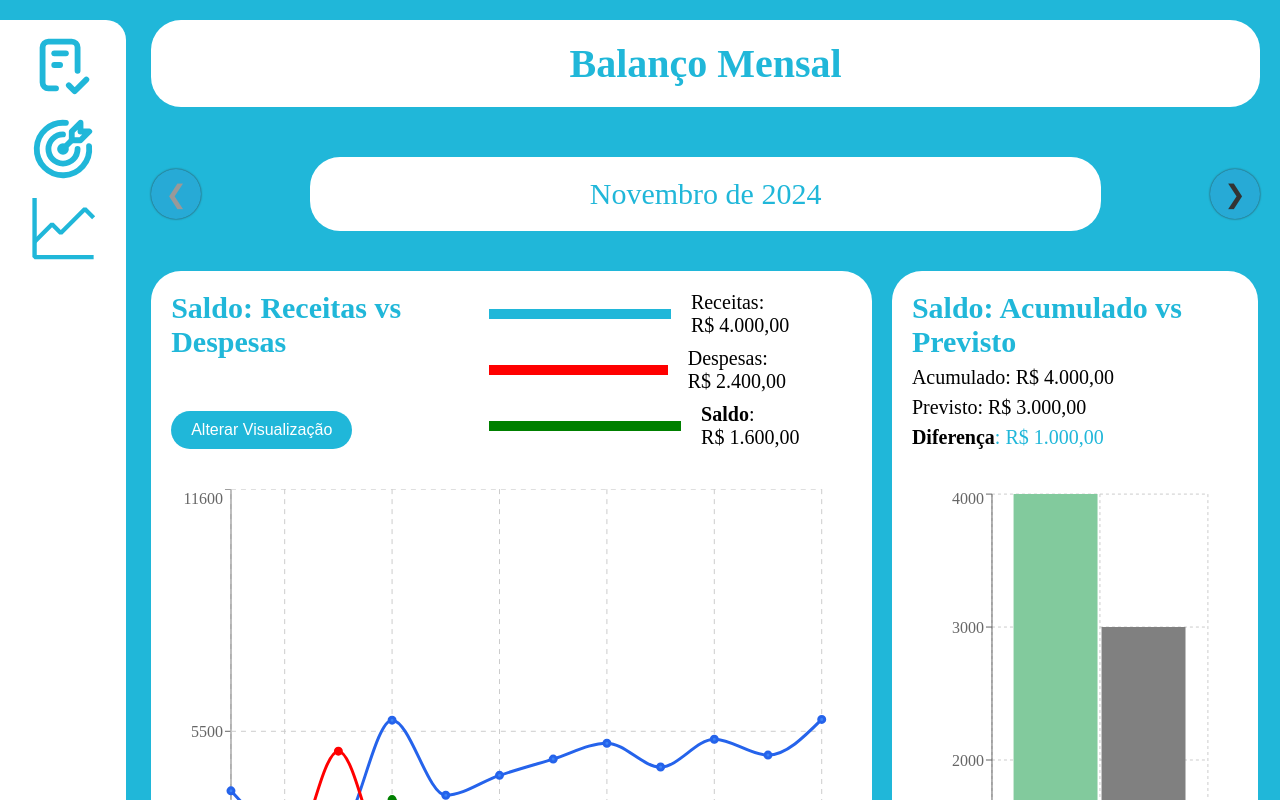
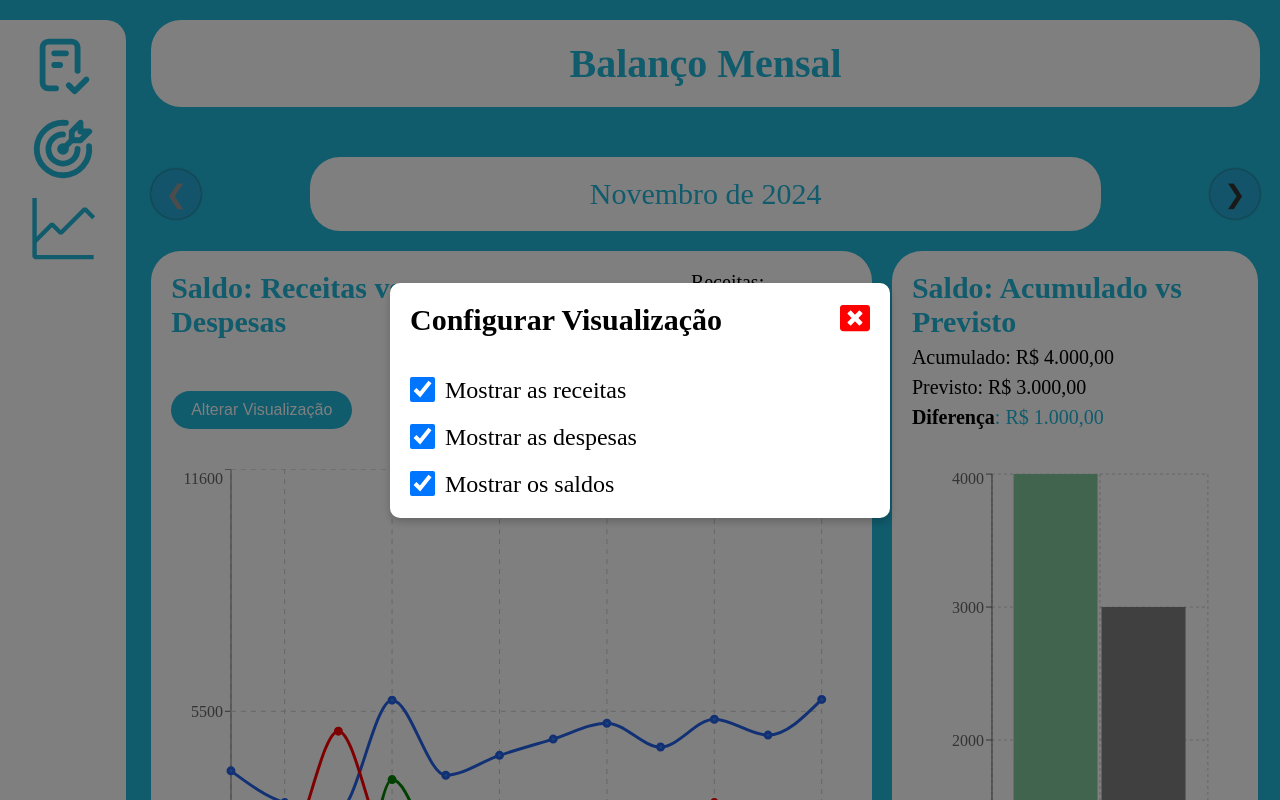
Before and after one commit to CaioMiranda12/project-poupador, a React (Create React App) app: page / in a window 1280 px wide. Both pictures are taken after a click on the button "Alterar Visualização". Shown: the top 800 px of the page. Built offline with nearby package versions, Linux system fonts and the light colour scheme.

Commit message:
fixing saldo: receita vs despesa graph

```diff
--- a/package.json
+++ b/package.json
@@ -6,6 +6,7 @@
     "@testing-library/jest-dom": "^5.17.0",
     "@testing-library/react": "^13.4.0",
     "@testing-library/user-event": "^13.5.0",
+    "prop-types": "^15.8.1",
     "react": "^18.3.1",
     "react-dom": "^18.3.1",
     "react-elastic-carousel": "^0.11.5",
--- a/src/components/SaldoLeftArea/index.jsx
+++ b/src/components/SaldoLeftArea/index.jsx
@@ -1,3 +1,4 @@
+import PropTypes from 'prop-types';
 import {
   ResponsiveContainer,
   XAxis,
@@ -10,7 +11,7 @@ import {
 
 import saldoReceitasDespesas from '../../services/SaldoReceitasDespesas.json';
 
-export function SaldoLeftArea() {
+export function SaldoLeftArea({ showReceitas, showDespesas, showSaldo }) {
   const { productSales } = saldoReceitasDespesas;
 
   const newProductSales = productSales.map((item) => ({
@@ -38,6 +39,8 @@ export function SaldoLeftArea() {
 
         <Tooltip />
 
+        {/* Mostrar Receitas apenas se showReceitas for true */}
+        {showReceitas && (
           <Line
             type="monotone"
             dataKey="Receitas"
@@ -46,7 +49,10 @@ export function SaldoLeftArea() {
             stackId="1"
             strokeWidth={3}
           />
+        )}
 
+        {/* Mostrar Despesas apenas se showDespesas for true */}
+        {showDespesas && (
           <Line
             type="monotone"
             dataKey="Despesas"
@@ -55,7 +61,10 @@ export function SaldoLeftArea() {
             stackId="1"
             strokeWidth={3}
           />
+        )}
 
+        {/* Mostrar Saldo apenas se showSaldo for true */}
+        {showSaldo && (
           <Line
             type="monotone"
             dataKey="Saldo"
@@ -64,7 +73,14 @@ export function SaldoLeftArea() {
             stackId="1"
             strokeWidth={3}
           />
+        )}
       </LineChart>
     </ResponsiveContainer>
   );
 }
+
+SaldoLeftArea.propTypes = {
+  showReceitas: PropTypes.bool.isRequired,
+  showDespesas: PropTypes.bool.isRequired,
+  showSaldo: PropTypes.bool.isRequired,
+};
--- a/src/pages/MensalBalance/index.jsx
+++ b/src/pages/MensalBalance/index.jsx
@@ -1,5 +1,6 @@
 import { useRef, useState } from 'react';
 import Carousel from 'react-elastic-carousel';
+import { FaWindowClose } from 'react-icons/fa';
 import { TbTargetArrow, TbChecklist } from 'react-icons/tb';
 import { VscGraphLine } from 'react-icons/vsc';
 
@@ -24,6 +25,10 @@ import {
   GraphInfo,
   SaldoText,
   GraphShowContainer,
+  PopUpContainer,
+  PopUp,
+  TopPopUp,
+  BottomPopUp,
 } from './styles';
 
 export function MensalBalance() {
@@ -35,22 +40,51 @@ export function MensalBalance() {
 
   const DateProductSales = productSales.map((item) => item.name);
 
+  const [isPopupVisible, setIsPopupVisible] = useState(false);
+
+  const [showReceitas, setShowReceitas] = useState(true);
+  const [showDespesas, setShowDespesas] = useState(true);
+  const [showSaldo, setShowSaldo] = useState(true);
+
+  const [currentIndex, setCurrentIndex] = useState(0);
   const [selectedDate, setSelectedDate] = useState(productSales[0].name);
   const [receitaMensal, setReceitaMensal] = useState(productSales[0].Receitas);
   const [despesaMensal, setDespesaMensal] = useState(productSales[0].Despesas);
 
-  const findSelectedDate = productSales.find(
-    (item) => item.name === selectedDate,
-  );
+  const togglePopup = () => {
+    setIsPopupVisible((prev) => !prev);
+  };
+
+  const handleReceitasChange = () => setShowReceitas((prev) => !prev);
+  const handleDespesasChange = () => setShowDespesas((prev) => !prev);
+  const handleSaldoChange = () => setShowSaldo((prev) => !prev);
 
   const carouselRef = useRef(null);
 
-  function handleButtonNextDate() {
-    setReceitaMensal(findSelectedDate.Receitas);
-    setDespesaMensal(findSelectedDate.Despesas);
+  const handleMonthChange = (newDate) => {
+    const selectedData = productSales.find((item) => item.name === newDate);
+    if (selectedData) {
+      setReceitaMensal(selectedData.Receitas);
+      setDespesaMensal(selectedData.Despesas);
+      setSelectedDate(newDate);
+    }
+  };
 
-    console.log(findSelectedDate.Receitas);
-  }
+  const handlePreviousMonth = () => {
+    if (currentIndex > 0) {
+      const newIndex = currentIndex - 1;
+      setCurrentIndex(newIndex);
+      const newDate = DateProductSales[newIndex];
+      handleMonthChange(newDate);
+    }
+  };
+
+  const handleNextMonth = (currentItem) => {
+    const newIndex = currentItem.index;
+    setCurrentIndex(newIndex);
+    const newDate = DateProductSales[newIndex];
+    handleMonthChange(newDate);
+  };
 
   const totalAcumulado = dataRight.reduce(
     (acc, item) => item.acumulado + acc,
@@ -93,7 +127,8 @@ export function MensalBalance() {
           itemsToShow={1}
           pagination={false}
           ref={carouselRef}
-          onNextEnd={handleButtonNextDate}
+          onPrevEnd={handlePreviousMonth}
+          onNextEnd={handleNextMonth}
         >
           {DateProductSales.map((item) => (
             <Item>{formatDate(item)}</Item>
@@ -105,7 +140,7 @@ export function MensalBalance() {
             <GraphInfo>
               <LeftPart>
                 <h3>Saldo: Receitas vs Despesas</h3>
-                <button>Alterar Visualização</button>
+                <button onClick={togglePopup}>Alterar Visualização</button>
               </LeftPart>
 
               <RightPart>
@@ -138,9 +173,54 @@ export function MensalBalance() {
             </GraphInfo>
 
             <GraphShowContainer>
-              <SaldoLeftArea />
+              <SaldoLeftArea
+                showReceitas={showReceitas}
+                showDespesas={showDespesas}
+                showSaldo={showSaldo}
+              />
             </GraphShowContainer>
           </GraphItem>
+
+          {isPopupVisible && (
+            <PopUpContainer className="popup-overlay">
+              <PopUp className="popup">
+                <TopPopUp>
+                  <h3>Configurar Visualização</h3>
+                  <button onClick={togglePopup}>
+                    <FaWindowClose size={30} color="red" />
+                  </button>
+                </TopPopUp>
+                <BottomPopUp>
+                  <label>
+                    <input
+                      type="checkbox"
+                      checked={showReceitas}
+                      onChange={handleReceitasChange}
+                    />
+                    Mostrar as receitas
+                  </label>
+
+                  <label>
+                    <input
+                      type="checkbox"
+                      checked={showDespesas}
+                      onChange={handleDespesasChange}
+                    />
+                    Mostrar as despesas
+                  </label>
+
+                  <label>
+                    <input
+                      type="checkbox"
+                      checked={showSaldo}
+                      onChange={handleSaldoChange}
+                    />
+                    Mostrar os saldos
+                  </label>
+                </BottomPopUp>
+              </PopUp>
+            </PopUpContainer>
+          )}
 
           <GraphItem>
             <GraphInfo>
--- a/src/pages/MensalBalance/styles.js
+++ b/src/pages/MensalBalance/styles.js
@@ -92,7 +92,7 @@ export const Item = styled.div`
 `;
 
 export const GraphsContainer = styled.div`
-  margin-top: 40px;
+  margin-top: 20px;
 
   display: grid;
   grid-template-columns: 65% 33%;
@@ -179,3 +179,69 @@ export const GraphShowContainer = styled.div`
   width: 100%;
   padding: 20px 0;
 `;
+
+export const PopUpContainer = styled.div`
+  position: fixed;
+  top: 0;
+  left: 0;
+  width: 100vw;
+  height: 100vh;
+  background: rgba(0, 0, 0, 0.5);
+  display: flex;
+  align-items: center;
+  justify-content: center;
+  z-index: 1000;
+`;
+
+export const PopUp = styled.div`
+  background: white;
+  padding: 20px;
+  border-radius: 10px;
+  box-shadow: 0 4px 8px rgba(0, 0, 0, 0.2);
+  width: 500px;
+  text-align: left;
+
+  input {
+    width: 25px;
+    height: 25px;
+  }
+
+  label {
+    font-size: 24px;
+    display: flex;
+    gap: 10px;
+  }
+`;
+
+export const TopPopUp = styled.div`
+  display: flex;
+  align-items: center;
+  justify-content: space-between;
+
+  margin-bottom: 40px;
+
+  h3 {
+    font-size: 30px;
+    font-weight: bold;
+  }
+
+  button {
+    background-color: transparent;
+    border: none;
+    cursor: pointer;
+
+    &:hover {
+      opacity: 0.8;
+    }
+
+    &:active {
+      opacity: 0.6;
+    }
+  }
+`;
+
+export const BottomPopUp = styled.div`
+  display: flex;
+  flex-direction: column;
+  gap: 20px;
+`;
--- a/src/services/SaldoReceitasDespesas.json
+++ b/src/services/SaldoReceitasDespesas.json
@@ -1,7 +1,7 @@
 {
     "productSales": [
       { "name": "11.2024", "Receitas": 4000, "Despesas": 2400 },
-      { "name": "12.2024", "Receitas": 3000, "Despesas": 2000 },
+      { "name": "12.2024", "Receitas": 3200, "Despesas": 2000 },
       { "name": "01.2025", "Receitas": 3000, "Despesas": 5000 },
       { "name": "02.2025", "Receitas": 5780, "Despesas": 2000 },
       { "name": "03.2025", "Receitas": 3890, "Despesas": 2181 },
```
Also changed, not shown: .eslintrc.json. Lines whose indentation alone changed are shown as unchanged.
